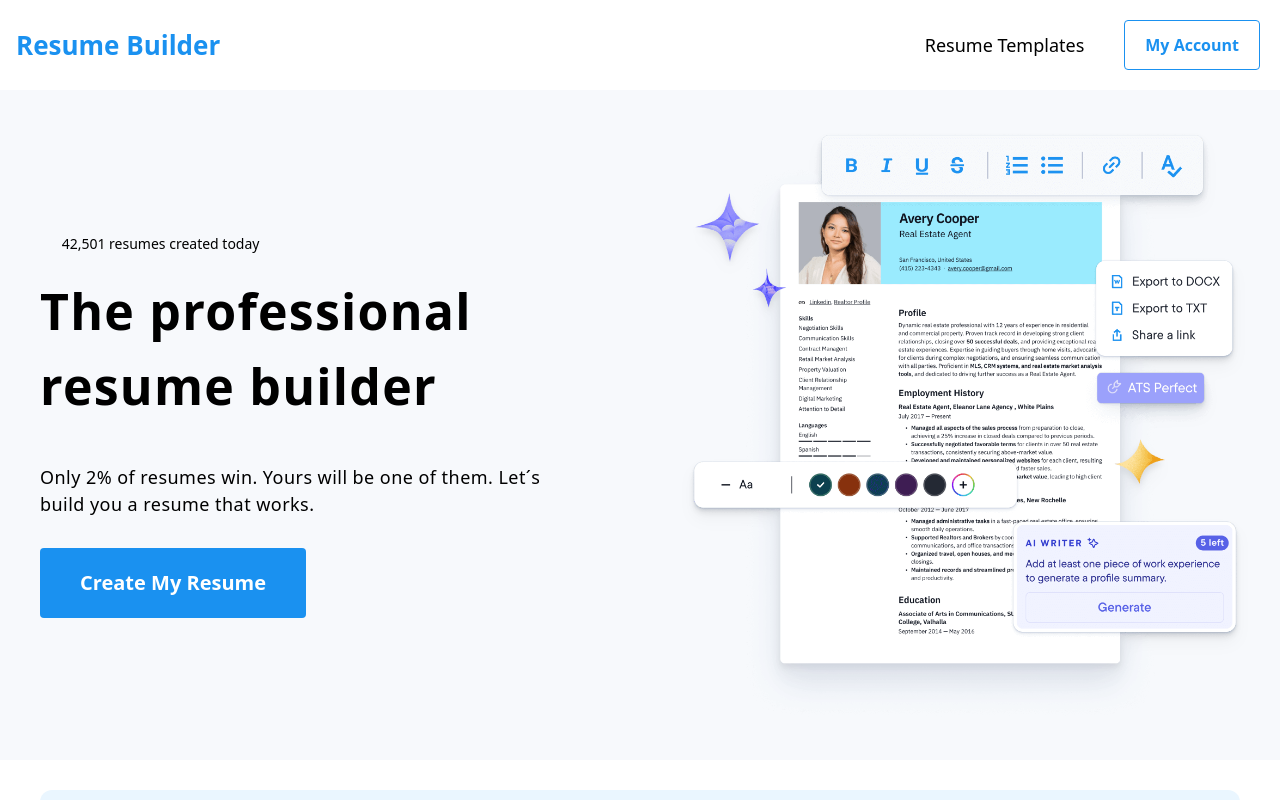
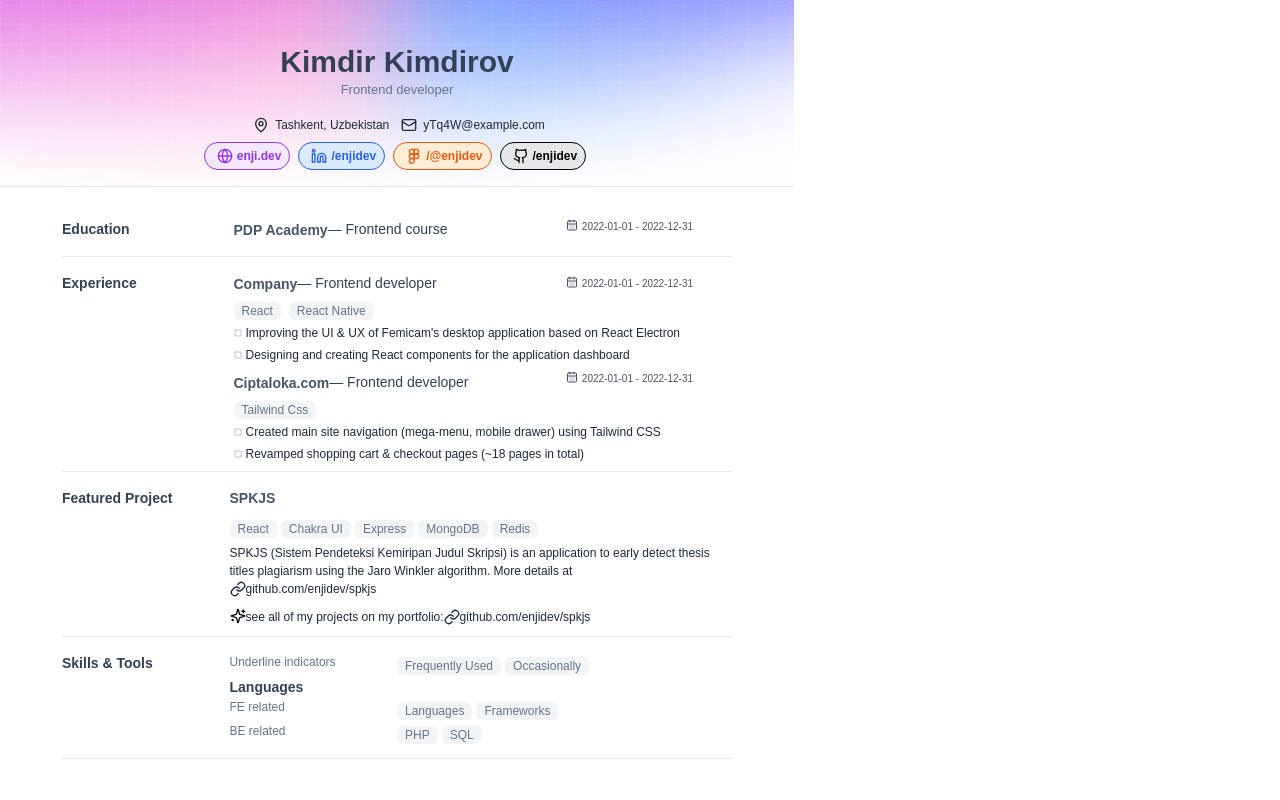
Before and after one commit to mirmaxsudov/ResumeBuilderWeb, a React (Vite) app: page / in a window 1280 px wide. Shown: the top 800 px of the page. Built offline with nearby package versions, Linux system fonts and the light colour scheme; what @react-pdf/renderer would draw is missing.

Commit message:
Added skill section

```diff
--- a/src/App.jsx
+++ b/src/App.jsx
@@ -14,16 +14,17 @@ import ResumeBuilder from "./components/resumes/resumeBuilder/ResumeBuilder";
 function App() {
   return (
 
-    <BrowserRouter>
-      <Routes>
-        <Route path="/" element={<HomeLayout />}>
-          <Route index={true} element={<HomePage />} />
-          <Route path="/resume-templates" element={<ResumeTemplates />} />
-          <Route path="/profile" element={<Resume8 />} />
-        </Route>
-        <Route path="/resume-builder" element={<ResumeBuilder />} />
-      </Routes>
-    </BrowserRouter>
+    // <BrowserRouter>
+    //   <Routes>
+    //     <Route path="/" element={<HomeLayout />}>
+    //       <Route index={true} element={<HomePage />} />
+    //       <Route path="/resume-templates" element={<ResumeTemplates />} />
+    //       <Route path="/profile" element={<Resume8 />} />
+    //     </Route>
+    //     <Route path="/resume-builder" element={<ResumeBuilder />} />
+    //   </Routes>
+    // </BrowserRouter>
+    <EnjiResume/>
   )
 }
 
--- a/src/EnjiResume.jsx
+++ b/src/EnjiResume.jsx
@@ -3,9 +3,12 @@ import {
   Figma,
   Github,
   Globe,
+  Link,
   Linkedin,
   Mail,
   MapPin,
+  Sparkles,
+  Square,
 } from "lucide-react";
 import React from "react";
 
@@ -176,11 +179,13 @@ const EnjiResume = () => {
     },
   };
 
-
   return (
     <div className="bg-white enji-resume">
       <div className="enji-header flex flex-col items-center ">
-        <h2 className="text-3xl font-extrabold text-slate-700"> {data.info.firstName} {data.info.lastName} </h2>
+        <h2 className="text-3xl font-extrabold text-slate-700">
+          {" "}
+          {data.info.firstName} {data.info.lastName}{" "}
+        </h2>
         <h4 className="text-[13px] text-slate-500 font-medium leading-[20px]">
           {data.info.title}
         </h4>
@@ -215,40 +220,189 @@ const EnjiResume = () => {
           <h4 className="text-[14px] text-slate-700 col-span-12 md:col-span-3 font-semibold">
             Education
           </h4>
-          <p className="flex items-center text-[14px] text-slate-700 col-span-12 md:col-span-6 ">
+          <div className="col-span-9 grid grid-cols-12">
+            <p className="flex items-center text-[14px] text-slate-700 col-span-8 ">
               <span className=" font-semibold block text-sm text-slate-600">
                 {data.education.educations[0].name}
               </span>
               — {data.education.educations[0].degree}
             </p>
-          <p className="flex col-span-12 md:col-span-3 gap-1 text-gray-600 text-[10px] font-medium">
-            <CalendarDays className="w-3 h-3" />{data.education.educations[0].startDate} - {data.education.educations[0].endDate}
+            <p className="flex col-span-4 gap-1 text-gray-600 text-[10px] font-medium">
+              <CalendarDays className="w-3 h-3" />
+              {data.education.educations[0].startDate} -{" "}
+              {data.education.educations[0].endDate}
             </p>
           </div>
+        </div>
         <hr />
-        <div className="grid grid-cols-12 gap-4 items-center pt-4 pb-2">
+        <div className="grid grid-cols-12 gap-4 pt-4 pb-2">
           <h4 className="text-[14px] text-slate-700 col-span-12 md:col-span-3 font-semibold">
             {data.experience.title}
           </h4>
-          <p className="flex items-center text-[14px] text-slate-700 col-span-12 md:col-span-6 ">
+          <div className="col-span-9 grid grid-cols-12 items-center">
+            <p className="flex items-center text-[14px] text-slate-700 md:col-span-8 ">
               <span className=" font-semibold block text-sm text-slate-600">
                 {data.experience.jobs[0].company}
               </span>
-            —  {data.experience.jobs[0].title}
+              — {data.experience.jobs[0].title}
             </p>
-          <p className="flex col-span-12 md:col-span-3 gap-1 text-gray-600 text-[10px] font-medium">
-            <CalendarDays className="w-3 h-3" />{data.education.educations[0].startDate} - {data.education.educations[0].endDate}
+            <p className="flex col-span-4 gap-1 text-gray-600 text-[10px] font-medium">
+              <CalendarDays className="w-3 h-3" />
+              {data.education.educations[0].startDate} -{" "}
+              {data.education.educations[0].endDate}
+            </p>
+            <div className="flex items-center gap-1 col-span-12 mt-2">
+              {data.experience.jobs[0].technologies.map((item) => {
+                return (
+                  <button className="bg-gray-100 text-slate-500 rounded-md text-[12px] font-medium py-0">
+                    {item.name}
+                  </button>
+                );
+              })}
+            </div>
+            <p className="col-span-12 text-[12px] text-slate-800 flex items-center gap-1 mt-1">
+              <Square className="w-2 h-2 text-slate-400" />
+              Improving the UI & UX of Femicam's desktop application based on
+              React Electron
+            </p>
+            <p className="col-span-12 text-[12px] text-slate-800 flex items-center gap-1 mt-1">
+              <Square className="w-2 h-2 text-slate-400" />
+              Designing and creating React components for the application
+              dashboard
+            </p>
+            <p className="flex items-center text-[14px] text-slate-700 col-span-8 mt-2">
+              <span className=" font-semibold block text-sm text-slate-600">
+                Ciptaloka.com
+              </span>
+              — {data.experience.jobs[0].title}
+            </p>
+            <p className="flex col-span-4 gap-1 text-gray-600 text-[10px] font-medium">
+              <CalendarDays className="w-3 h-3" />
+              {data.education.educations[0].startDate} -{" "}
+              {data.education.educations[0].endDate}
+            </p>
+            <div className="flex items-center gap-1 col-span-12 mt-2">
+              <button className="bg-gray-100 text-slate-500 rounded-md text-[12px] font-medium py-0">
+                Tailwind Css
+              </button>
+            </div>
+            <p className="col-span-12 text-[12px] text-slate-800 flex items-center gap-1 mt-1">
+              <Square className="w-2 h-2 text-slate-400" />
+              Created main site navigation (mega-menu, mobile drawer) using
+              Tailwind CSS
+            </p>
+            <p className="col-span-12 text-[12px] text-slate-800 flex items-center gap-1 mt-1">
+              <Square className="w-2 h-2 text-slate-400" />
+              Revamped shopping cart & checkout pages (~18 pages in total)
             </p>
           </div>
-        <div className="grid grid-cols-12 gap-4 items-center pb-4">
-          <h4 className="text-[14px] text-slate-700 col-span-12 md:col-span-3 font-semibold">
+        </div>
+
+        <hr />
+        <div className="grid grid-cols-12 items-start mt-4">
+          <div className="col-span-3">
+            <h4 className="text-[14px] text-slate-700 font-semibold">
+              Featured Project
             </h4>
-          <div className="flex items-center gap-1 md:col-span-9 ">
-            {
-                data.experience.jobs[0].technologies.map((item)=>{
-                    return <button className="bg-gray-100 text-slate-500 rounded-lg text-[12px] font-medium">{item.name}</button>
-                })
-            }
+          </div>
+          <div className="col-span-9 grid grid-cols-12">
+            <div className="col-span-12">
+              <p className="flex items-center text-[14px] text-slate-700 col-span-12 md:col-span-6 ">
+                <span className=" font-semibold block text-sm text-slate-600">
+                  SPKJS
+                </span>
+              </p>
+            </div>
+
+            <div className="col-span-12 mt-2">
+              <button className="bg-gray-100 text-slate-500 rounded-md text-[12px] font-medium py-0">
+                React
+              </button>
+              <button className="bg-gray-100 text-slate-500 rounded-md text-[12px] font-medium py-0">
+                Chakra UI
+              </button>
+              <button className="bg-gray-100 text-slate-500 rounded-md text-[12px] font-medium py-0">
+                Express
+              </button>
+              <button className="bg-gray-100 text-slate-500 rounded-md text-[12px] font-medium py-0">
+                MongoDB
+              </button>
+              <button className="bg-gray-100 text-slate-500 rounded-md text-[12px] font-medium py-0">
+                Redis
+              </button>
+            </div>
+            <div className="col-span-12">
+              <p className="text-[12px] text-slate-800 mt-1">
+                SPKJS (Sistem Pendeteksi Kemiripan Judul Skripsi) is an
+                application to early detect thesis titles plagiarism using the
+                Jaro Winkler algorithm. More details at{" "}
+                <span className="flex items-center">
+                  <Link className="w-4 h-4" />
+                  github.com/enjidev/spkjs
+                </span>
+              </p>
+            </div>
+
+            <div className="col-span-12 flex my-[10px]">
+              <Sparkles className="w-4 h-4" />
+              <p className="text-[12px] text-slate-800 flex">
+                see all of my projects on my portfolio:
+                <span className="flex items-center">
+                  <Link className="w-4 h-4" />
+                  github.com/enjidev/spkjs
+                </span>
+              </p>
+            </div>
+          </div>
+        </div>
+        <hr />
+        <div className="grid grid-cols-12 items-start mt-4">
+          <div className="col-span-3">
+            <h4 className="text-[14px] text-slate-700 font-semibold">
+              Skills & Tools
+            </h4>
+          </div>
+          <div className="col-span-9 grid grid-cols-12">
+            <div className="col-span-4">
+              <p className="text-[12px] text-slate-500">Underline indicators</p>
+            </div>
+            <div className="col-span-8">
+              <button className="bg-gray-100 text-slate-500 rounded-md text-[12px] font-medium py-0">
+                Frequently Used
+              </button>
+              <button className="bg-gray-100 text-slate-500 rounded-md text-[12px] font-medium py-0">
+                Occasionally
+              </button>
+            </div>
+            <div className="col-span-12">
+              <h4 className="text-[14px] text-slate-700 font-semibold">
+                Languages
+              </h4>
+            </div>
+            <div className="col-span-4">
+              <p className="text-[12px] text-slate-500">FE related</p>
+            </div>
+            <div className="col-span-8">
+              {data.skills.ver1.subs.map((item) => (
+                <button
+                  key={item.title}
+                  className="bg-gray-100 text-slate-500 rounded-md text-[12px] font-medium py-0"
+                >
+                  {item.title}
+                </button>
+              ))}
+            </div>
+            <div className="col-span-4">
+              <p className="text-[12px] text-slate-500">BE related</p>
+            </div>
+            <div className="col-span-8 mb-3">
+              <button className="bg-gray-100 text-slate-500 rounded-md text-[12px] font-medium py-0">
+                PHP
+              </button>
+              <button className="bg-gray-100 text-slate-500 rounded-md text-[12px] font-medium py-0">
+                SQL
+              </button>
+            </div>
           </div>
         </div>
         <hr />
--- a/src/index.css
+++ b/src/index.css
@@ -4,7 +4,6 @@
 * {
   /* outline: 1px solid red; */
 }
-
 button {
   margin-right: 4px;
   padding: 4px 8px;
@@ -13,6 +12,7 @@ button {
 button.is-active {
   background-color: #333;
   color: #fff;
+  /* color:   #334155; */
 }
 
 ul li,
@@ -38,6 +38,7 @@ a {
   /* width: 468px; */
   width: 670px;
   margin: 0 auto;
+  padding-bottom: 58px;
 }
 .enji-header {
   background: url(./assets/images/header.png);
```
Also changed, not shown: 1 other file (tests, documents, lock files or other folders). Lines whose indentation alone changed are shown as unchanged.
